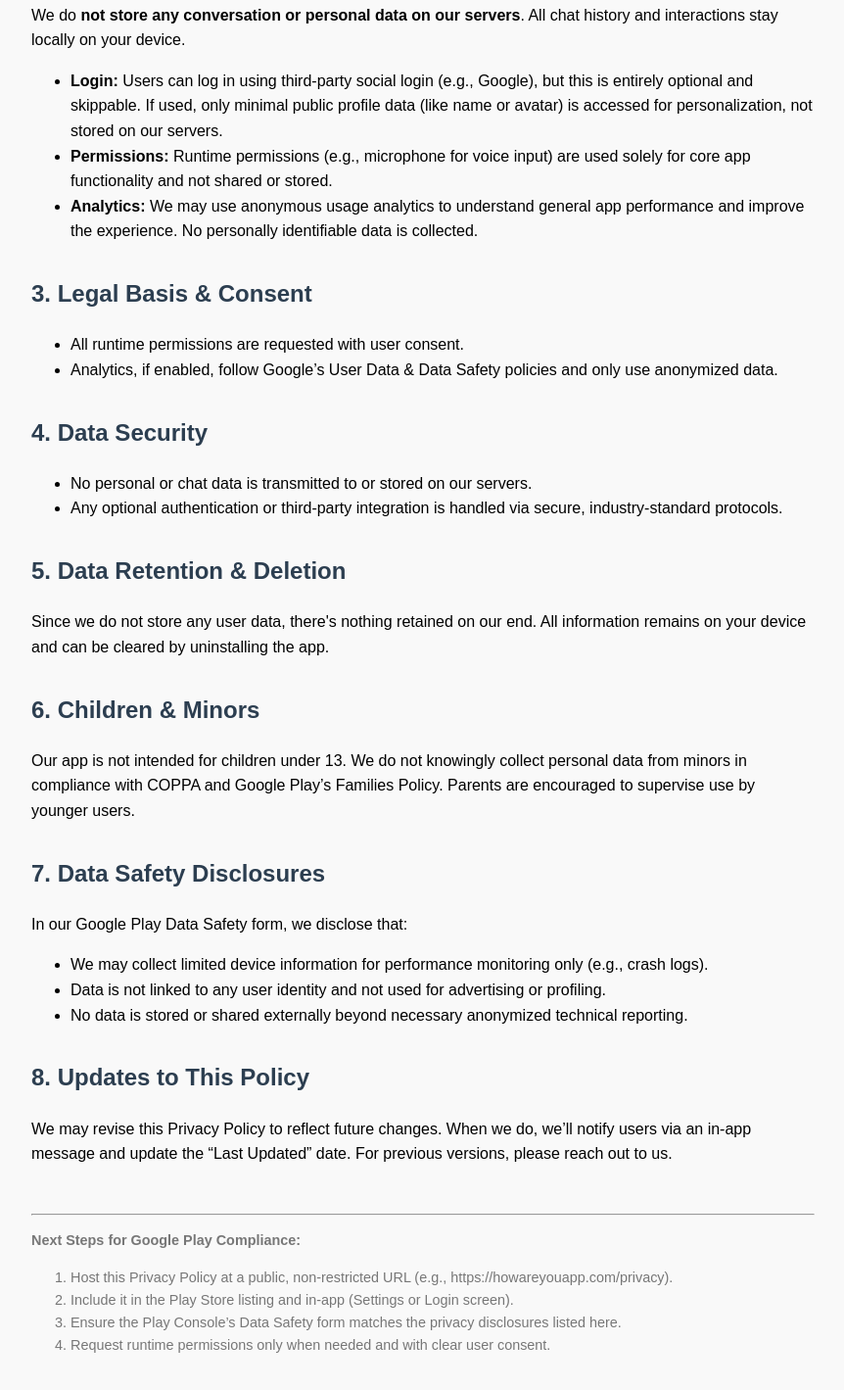
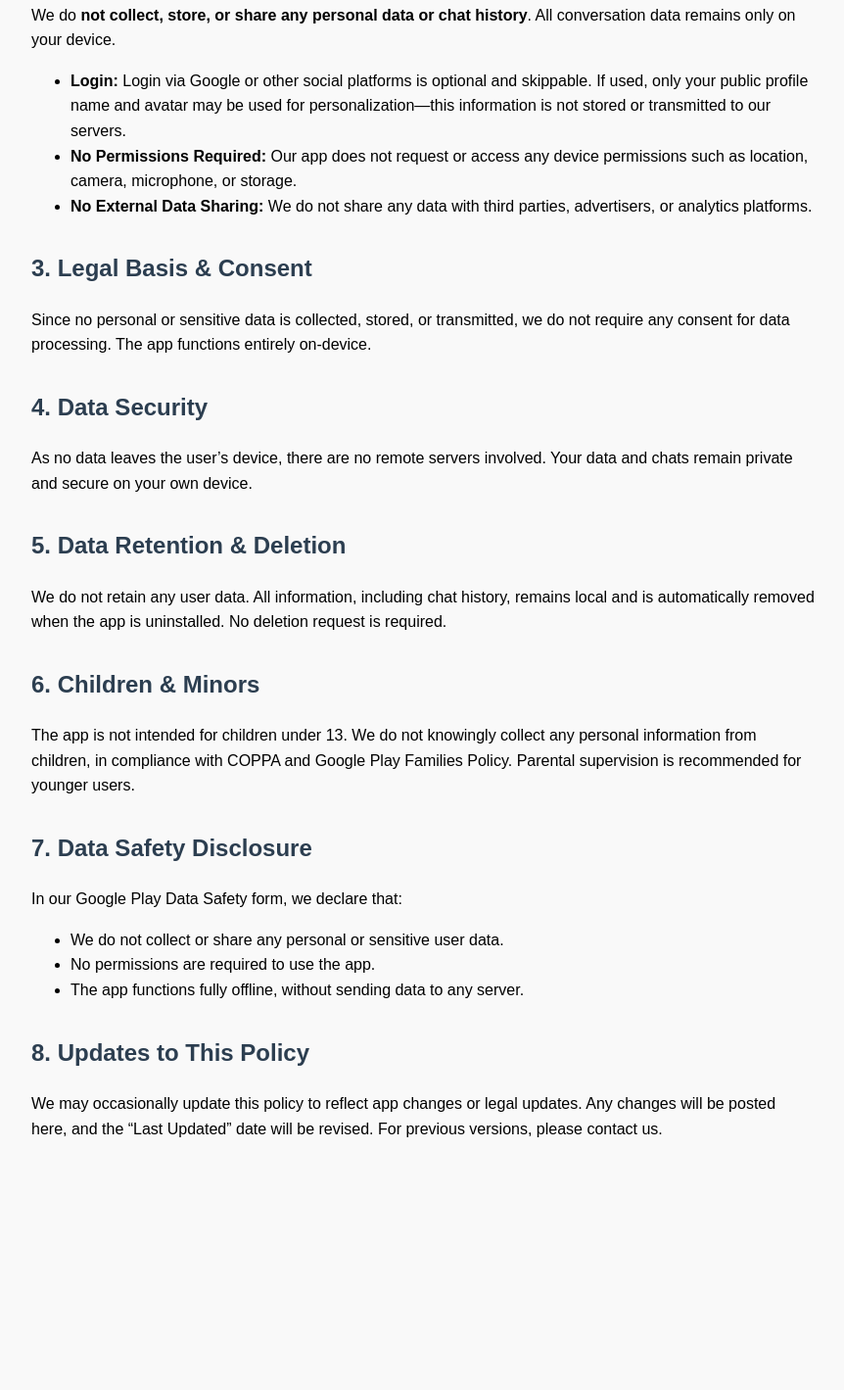
Before and after one commit to harsh455869/privacy-policy, a plain HTML site: page index.html in a window 1280 px wide. Shown: the part 625-2044 px from the top of the page at 98% size, without its empty margins (208-1070 px from the left). After the commit the page ends 1838 px from the top, so only its background shows below. Drawn offline with Linux system fonts and the light colour scheme.

Commit message:
Update index.html

```diff
--- a/index.html
+++ b/index.html
@@ -41,73 +41,60 @@
 
   <h2>Introduction</h2>
   <p>
-    “How Are You” (referred to as “we,” “us,” or “our”) is a chatbot app that lets users engage in conversations with fictional-style characters (e.g., “Tony,” “Steve”) not based on any real person, movie, or franchise. We value your privacy and fully comply with Google Play’s 2025 Developer Program Policies and applicable data protection laws.
+    “How Are You” (referred to as “we,” “us,” or “our”) is a chatbot app that lets users engage in conversations with fictional-style characters (e.g., “Tony,” “Steve”) not based on any real person, movie, or franchise. We respect your privacy and fully comply with Google Play’s 2025 Developer Program Policies and applicable data protection laws.
   </p>
 
   <h2>1. Developer Information & Contact</h2>
   <ul>
     <li><strong>Developer:</strong> afoxlife</li>
-    <li><strong>Contact Email:</strong> <a href="afoxlife7@gmail.com">privacy@howareyouapp.com</a></li>
+    <li><strong>Contact Email:</strong> <a href="mailto:afoxlife7@gmail.com">privacy@howareyouapp.com</a></li>
   </ul>
-  <p>For any questions or data-related requests, feel free to contact us.</p>
+  <p>For any questions or data-related requests, please contact us.</p>
 
   <h2>2. Data Collection & Usage</h2>
   <p>
-    We do <strong>not store any conversation or personal data on our servers</strong>. All chat history and interactions stay locally on your device.
+    We do <strong>not collect, store, or share any personal data or chat history</strong>. All conversation data remains only on your device.
   </p>
   <ul>
-    <li><strong>Login:</strong> Users can log in using third-party social login (e.g., Google), but this is entirely optional and skippable. If used, only minimal public profile data (like name or avatar) is accessed for personalization, not stored on our servers.</li>
-    <li><strong>Permissions:</strong> Runtime permissions (e.g., microphone for voice input) are used solely for core app functionality and not shared or stored.</li>
-    <li><strong>Analytics:</strong> We may use anonymous usage analytics to understand general app performance and improve the experience. No personally identifiable data is collected.</li>
+    <li><strong>Login:</strong> Login via Google or other social platforms is optional and skippable. If used, only your public profile name and avatar may be used for personalization—this information is not stored or transmitted to our servers.</li>
+    <li><strong>No Permissions Required:</strong> Our app does not request or access any device permissions such as location, camera, microphone, or storage.</li>
+    <li><strong>No External Data Sharing:</strong> We do not share any data with third parties, advertisers, or analytics platforms.</li>
   </ul>
 
   <h2>3. Legal Basis & Consent</h2>
-  <ul>
-    <li>All runtime permissions are requested with user consent.</li>
-    <li>Analytics, if enabled, follow Google’s User Data & Data Safety policies and only use anonymized data.</li>
-  </ul>
+  <p>
+    Since no personal or sensitive data is collected, stored, or transmitted, we do not require any consent for data processing. The app functions entirely on-device.
+  </p>
 
   <h2>4. Data Security</h2>
-  <ul>
-    <li>No personal or chat data is transmitted to or stored on our servers.</li>
-    <li>Any optional authentication or third-party integration is handled via secure, industry-standard protocols.</li>
-  </ul>
+  <p>
+    As no data leaves the user’s device, there are no remote servers involved. Your data and chats remain private and secure on your own device.
+  </p>
 
   <h2>5. Data Retention & Deletion</h2>
   <p>
-    Since we do not store any user data, there's nothing retained on our end. All information remains on your device and can be cleared by uninstalling the app.
+    We do not retain any user data. All information, including chat history, remains local and is automatically removed when the app is uninstalled. No deletion request is required.
   </p>
 
   <h2>6. Children & Minors</h2>
   <p>
-    Our app is not intended for children under 13. We do not knowingly collect personal data from minors in compliance with COPPA and Google Play’s Families Policy. Parents are encouraged to supervise use by younger users.
+    The app is not intended for children under 13. We do not knowingly collect any personal information from children, in compliance with COPPA and Google Play Families Policy. Parental supervision is recommended for younger users.
   </p>
 
-  <h2>7. Data Safety Disclosures</h2>
+  <h2>7. Data Safety Disclosure</h2>
   <p>
-    In our Google Play Data Safety form, we disclose that:
+    In our Google Play Data Safety form, we declare that:
   </p>
   <ul>
-    <li>We may collect limited device information for performance monitoring only (e.g., crash logs).</li>
-    <li>Data is not linked to any user identity and not used for advertising or profiling.</li>
-    <li>No data is stored or shared externally beyond necessary anonymized technical reporting.</li>
+    <li>We do not collect or share any personal or sensitive user data.</li>
+    <li>No permissions are required to use the app.</li>
+    <li>The app functions fully offline, without sending data to any server.</li>
   </ul>
 
   <h2>8. Updates to This Policy</h2>
   <p>
-    We may revise this Privacy Policy to reflect future changes. When we do, we’ll notify users via an in-app message and update the “Last Updated” date. For previous versions, please reach out to us.
+    We may occasionally update this policy to reflect app changes or legal updates. Any changes will be posted here, and the “Last Updated” date will be revised. For previous versions, please contact us.
   </p>
-
-  <div class="footer">
-    <hr/>
-    <p><strong>Next Steps for Google Play Compliance:</strong></p>
-    <ol>
-      <li>Host this Privacy Policy at a public, non-restricted URL (e.g., https://howareyouapp.com/privacy).</li>
-      <li>Include it in the Play Store listing and in-app (Settings or Login screen).</li>
-      <li>Ensure the Play Console’s Data Safety form matches the privacy disclosures listed here.</li>
-      <li>Request runtime permissions only when needed and with clear user consent.</li>
-    </ol>
-  </div>
 
 </body>
 </html>
```
